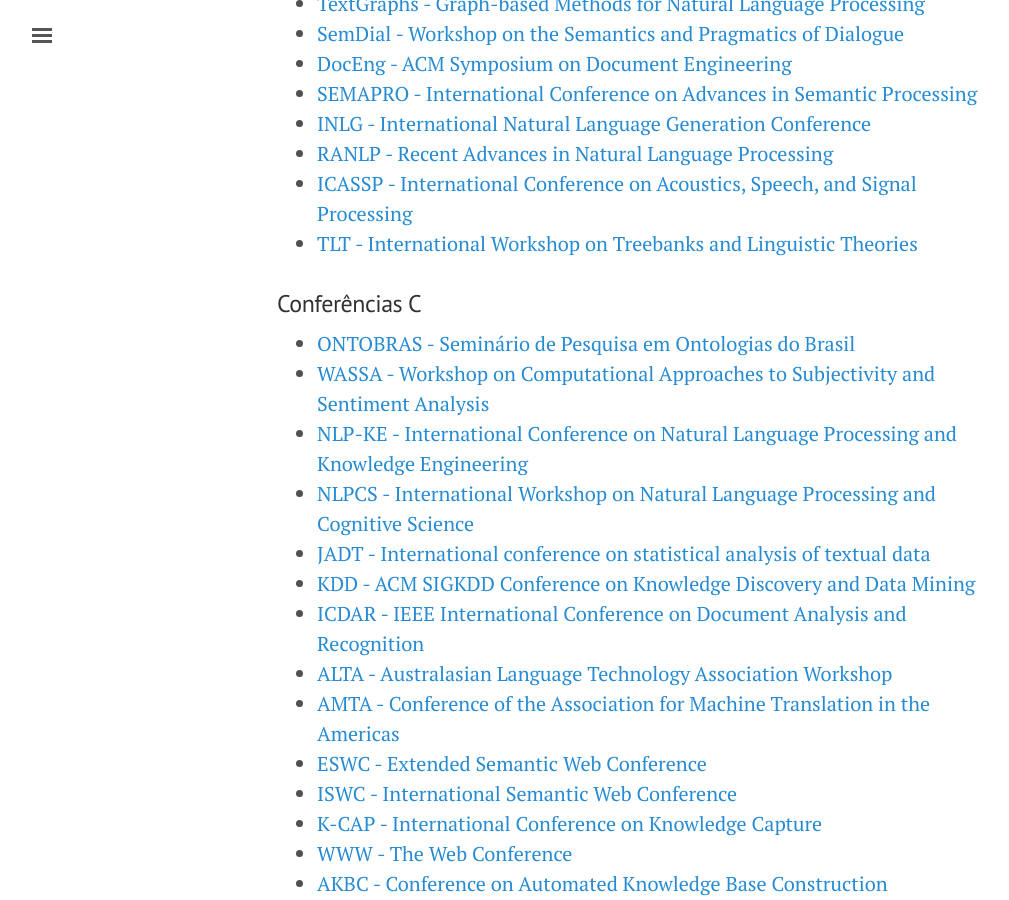
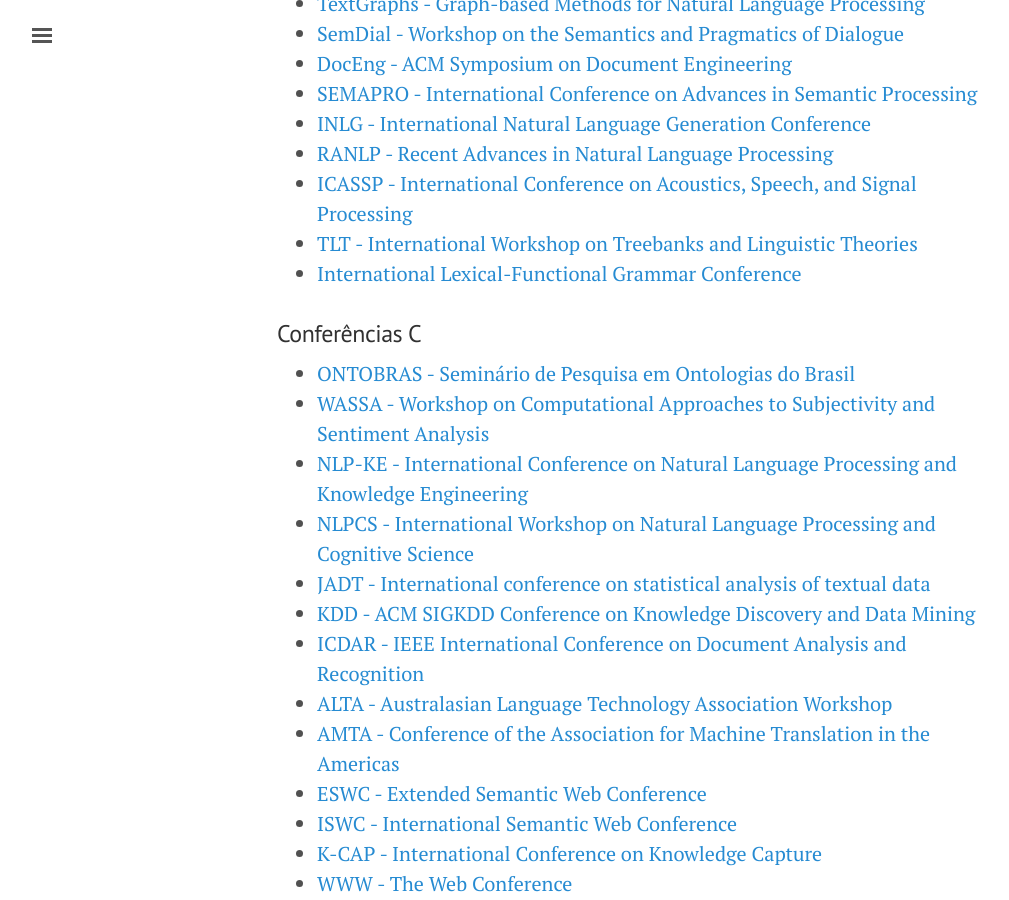
Before and after one commit to CEPLN/website, a Jekyll site: the page built from eventos.md, in a window 1280 px wide and 900 px high, scrolled down 1776 px. Shown: the whole window, without its empty margins (3-1012 px from the left). Built offline with Jekyll 4.4.1, drawn with Linux system fonts in a browser that asks for light colours.

Commit message:
Update eventos.md

```diff
--- a/eventos.md
+++ b/eventos.md
@@ -63,6 +63,7 @@ Outros eventos relacionados:
 * [RANLP - Recent Advances in Natural Language Processing](https://aclanthology.coli.uni-saarland.de/venues/ranlp)
 * [ICASSP - International Conference on Acoustics, Speech, and Signal Processing](https://2019.ieeeicassp.org)
 * [TLT - International Workshop on Treebanks and Linguistic Theories](https://www.uio.no/english/research/news-and-events/events/conferences/tlt17/)
+* [International Lexical-Functional Grammar Conference](http://web.stanford.edu/group/cslipublications/cslipublications/LFG/)
 
 ### Conferências C
 
```
